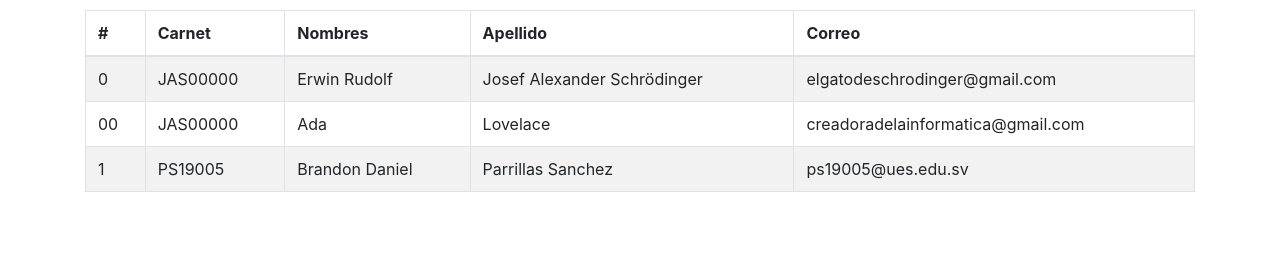
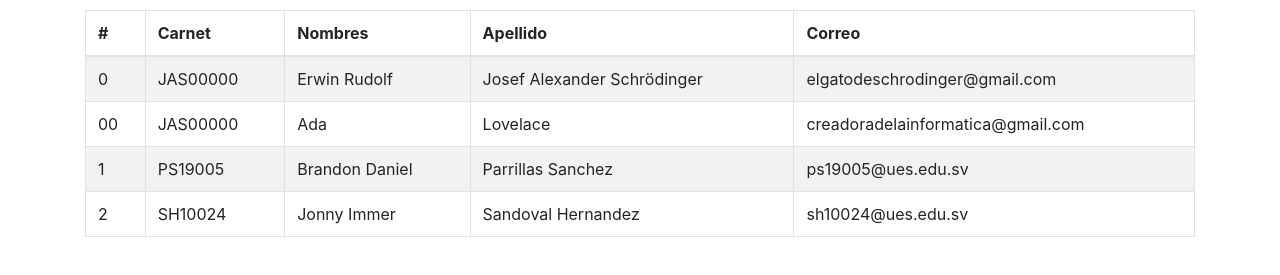
Before and after one commit to OrellanaGC/Prueba01-alumnos-PRN315-Front-End-Grupo-09-IGF115, a plain HTML site: page index.html in a window 1280 px wide. Shown: the part 113-388 px from the top of the page. Drawn offline with nearby package versions, Linux system fonts and the light colour scheme.

Commit message:
Jonny Sandoval

```diff
--- a/index.html
+++ b/index.html
@@ -46,6 +46,13 @@
                                 <td>Parrillas Sanchez</td>
                                 <td>ps19005@ues.edu.sv</td>
                             </tr>
+                            <tr>
+                                <td>2</td>
+                                <td>SH10024</td>
+                                <td>Jonny Immer</td>
+                                <td>Sandoval Hernandez</td>
+                                <td>sh10024@ues.edu.sv</td>
+                            </tr>
                         </tbody>
                     </table>
                 </div>
```
